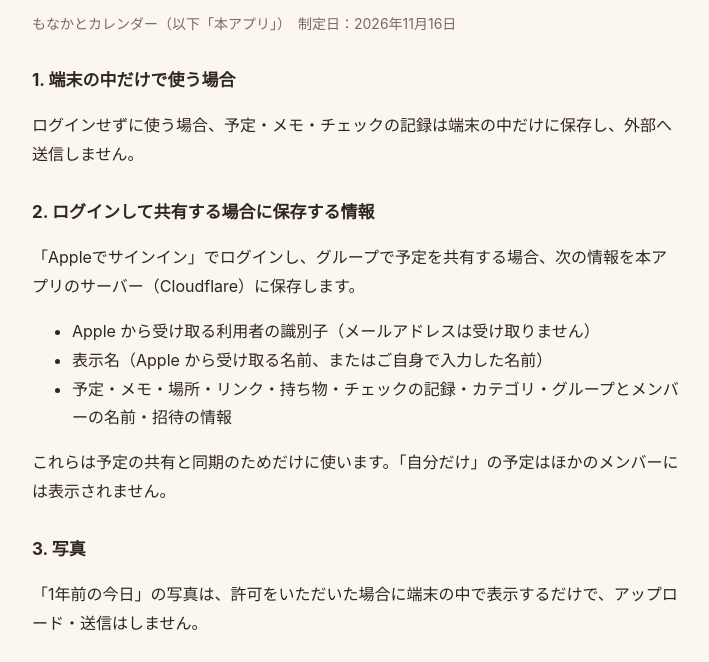
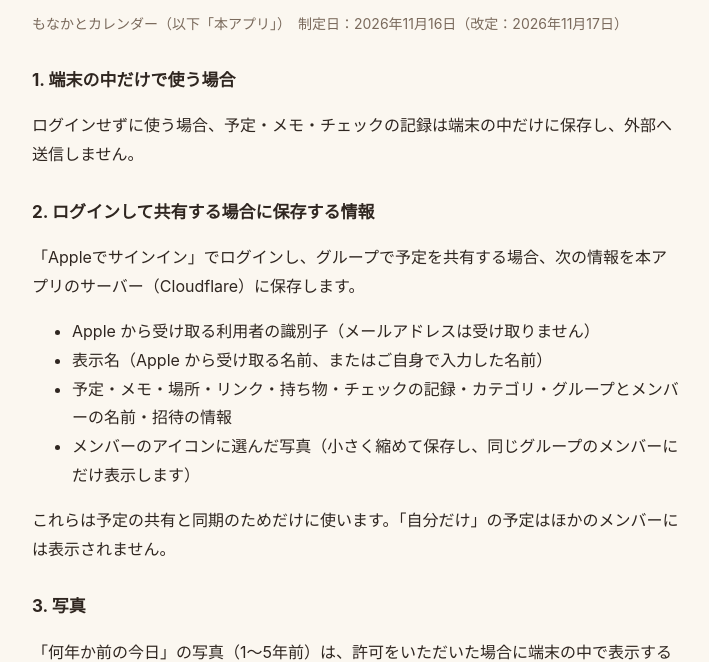
Before and after one commit to morikouki/morikouki.github.io, a plain HTML site: page monaka-calendar/privacy.html in a window 1280 px wide. Shown: the part 139-801 px from the top of the page, without its empty margins (284-993 px from the left). Drawn offline with Linux system fonts and the light colour scheme.

Commit message:
もなかとカレンダー: メンバーのアイコン写真についてプライバシーポリシーに追記
Co-Authored-By: Claude Opus 5.5 <noreply@anthropic.com>

```diff
--- a/monaka-calendar/privacy.html
+++ b/monaka-calendar/privacy.html
@@ -25,7 +25,7 @@
 <main>
 <p class="sub"><a href="../">アプリ一覧</a> › もなかとカレンダー</p>
 <h1>プライバシーポリシー</h1>
-<p class="sub">もなかとカレンダー（以下「本アプリ」）　制定日：2026年11月16日</p>
+<p class="sub">もなかとカレンダー（以下「本アプリ」）　制定日：2026年11月16日（改定：2026年11月17日）</p>
 
 <h2>1. 端末の中だけで使う場合</h2>
 <p>ログインせずに使う場合、予定・メモ・チェックの記録は端末の中だけに保存し、外部へ送信しません。</p>
@@ -36,11 +36,12 @@
 <li>Apple から受け取る利用者の識別子（メールアドレスは受け取りません）</li>
 <li>表示名（Apple から受け取る名前、またはご自身で入力した名前）</li>
 <li>予定・メモ・場所・リンク・持ち物・チェックの記録・カテゴリ・グループとメンバーの名前・招待の情報</li>
+<li>メンバーのアイコンに選んだ写真（小さく縮めて保存し、同じグループのメンバーにだけ表示します）</li>
 </ul>
 <p>これらは予定の共有と同期のためだけに使います。「自分だけ」の予定はほかのメンバーには表示されません。</p>
 
 <h2>3. 写真</h2>
-<p>「1年前の今日」の写真は、許可をいただいた場合に端末の中で表示するだけで、アップロード・送信はしません。</p>
+<p>「何年か前の今日」の写真（1〜5年前）は、許可をいただいた場合に端末の中で表示するだけで、アップロード・送信はしません。メンバーのアイコンに写真を選んだ場合だけ、その写真を小さく縮めてサーバーに保存し、同じグループのメンバーと共有します。アイコンはいつでも記号や文字に戻せます。</p>
 
 <h2>4. 通知</h2>
 <p>予定の通知は端末の中で予約するローカル通知です。通知のための情報を外部へ送信しません。</p>
```
